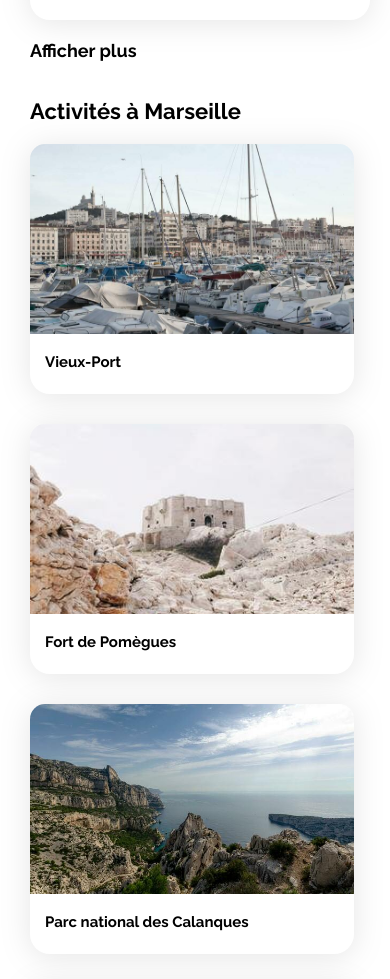
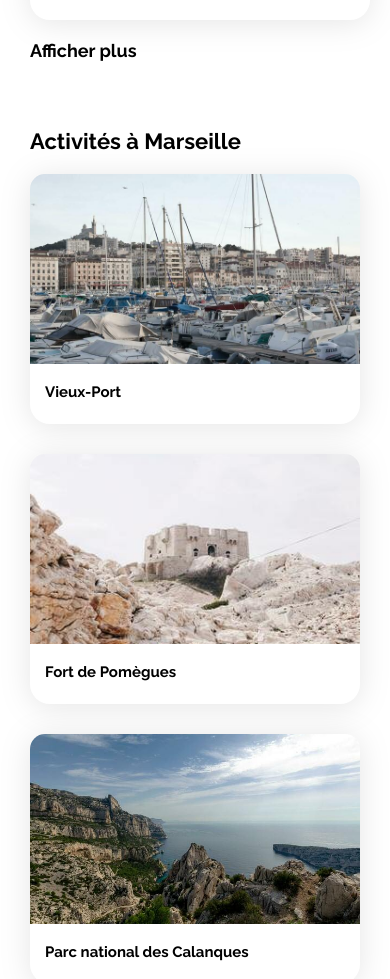
Before and after one commit to LoicTallec/Booki, a plain HTML site: page index.html in a window 390 px wide. Shown: the part 2644-3623 px from the top of the page. Drawn offline with Linux system fonts and the light colour scheme.

Commit message:
centrage activités

```diff
--- a/css/style.css
+++ b/css/style.css
@@ -80,6 +80,7 @@ a {
 }
 
 /****** Hebergements And Populaires ***********/
+
 .hebergements-and-populaires {
     display: flex;
     justify-content: space-between;
@@ -93,9 +94,10 @@ a {
 }
 
 /****** Hebergements ***********/
+
 .hebergements {
     width: 65%;
-    height:50%;
+    height: 50%;
 }
 
 /******************* ADD NAV **********************************/
@@ -634,11 +636,7 @@ footer li {
 
     .activites {
         display: block;
-        flex-direction: column;
-        justify-content: center;
         padding: 30px;
-        padding-right: 0;
-        padding-top: 0;
     }
 
     .activites h2 {
@@ -647,7 +645,7 @@ footer li {
     }
 
     .activites figure {
-        width: 90%;
+        width: 100%;
         height: 250px;
         margin-bottom: 30px;
     }
```
Also changed, not shown: index.html (+7 -4 lines).
